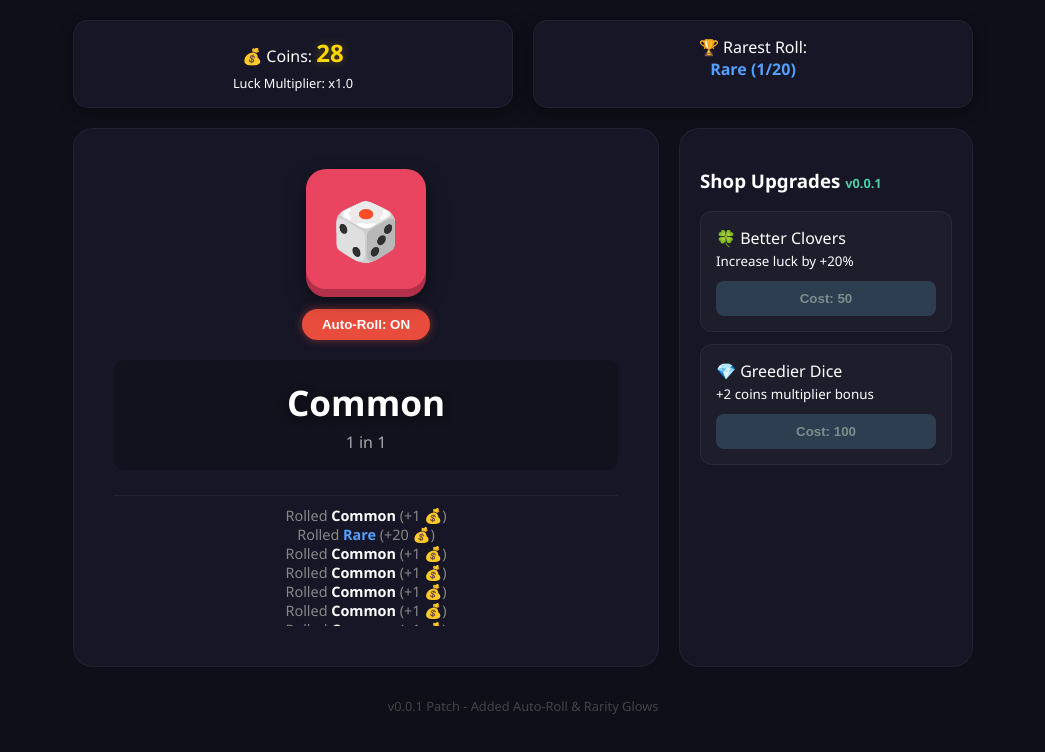
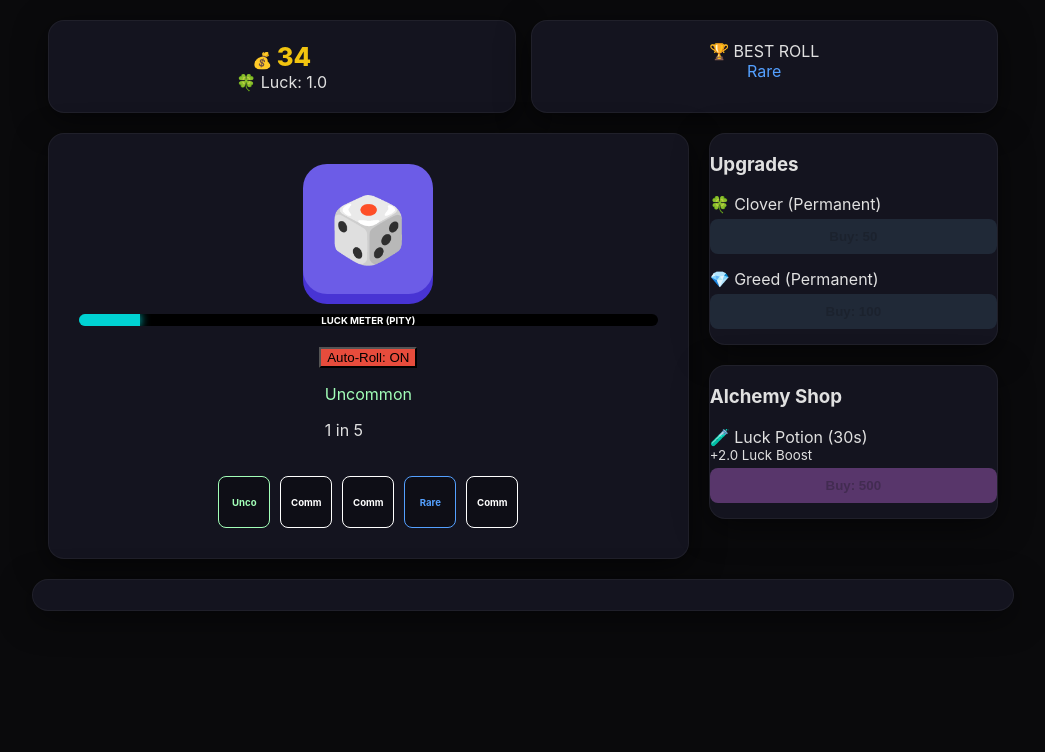
Before and after one commit to TaiseerGamer/-Dice-Elements-RNG, a plain HTML site: page index.html in a window 1280 px wide. Both pictures are taken after a click on the button "Auto-Roll: OFF". Shown: the whole page, without its empty margins (117-1162 px from the left). Drawn offline with Linux system fonts and the light colour scheme.

Commit message:
Add files via upload

```diff
--- a/index.html
+++ b/index.html
@@ -3,53 +3,74 @@
 <head>
     <meta charset="UTF-8">
     <meta name="viewport" content="width=device-width, initial-scale=1.0">
-    <title>Dice Elements RNG - v0.0.1</title>
+    <title>Dice Elements RNG - v0.0.2</title>
     <link rel="stylesheet" href="style.css">
 </head>
 <body>
 
     <div class="header-container">
-        <div class="stats-bar">
-            <div>💰 Coins: <span id="coins">0</span></div>
-            <div style="font-size: 0.8rem; margin-top: 5px;">Luck Multiplier: x<span id="luck-stat">1.0</span></div>
+        <div class="stats-bar card">
+            <div class="stat-item">💰 <span id="coins">0</span></div>
+            <div class="stat-item luck-text">🍀 Luck: <span id="luck-stat">1.0</span></div>
         </div>
-        <div class="best-roll-box">
-            <div>🏆 Rarest Roll:</div>
-            <div id="best-roll-display" style="color: #aaa; font-weight: bold;">None Yet</div>
+        <div class="best-roll-box card">
+            <div class="label">🏆 BEST ROLL</div>
+            <div id="best-roll-display">None Yet</div>
         </div>
     </div>
 
     <div class="game-container">
-        <div class="roll-section">
-            <div id="dice">🎲</div>
+        <div class="roll-section card">
+            <div id="dice-container">
+                <div id="dice">🎲</div>
+                <div id="pity-indicator">PITY READY!</div>
+            </div>
+
+            <div class="pity-bar-container">
+                <div id="pity-fill"></div>
+                <span class="pity-label">LUCK METER (PITY)</span>
+            </div>
 
             <div class="controls">
                 <button id="autoroll-btn" class="control-btn" onclick="toggleAutoRoll()">Auto-Roll: OFF</button>
             </div>
 
-            <div class="rarity-display" id="rarity-display-box">
-                <p id="rarity-name">Click the Dice to Roll!</p>
+            <div class="rarity-display" id="display-box">
+                <p id="rarity-name">Roll the Dice!</p>
                 <p id="rarity-chance"></p>
             </div>
-            <div class="log" id="roll-log"></div>
+
+            <div class="recent-rolls" id="recent-feed"></div>
         </div>
 
-        <div class="upgrade-section">
-            <h3>Shop Upgrades <span style="font-size: 0.8rem; color: #4ecca3;">v0.0.1</span></h3>
-            <div class="upgrade-card">
-                <div>🍀 Better Clovers</div>
-                <small>Increase luck by +20%</small>
-                <button class="buy-btn" onclick="buyUpgrade('luck')" id="luck-cost">Cost: 50</button>
+        <div class="sidebar">
+            <div class="upgrade-section card">
+                <h3>Upgrades</h3>
+                <div class="upgrade-item">
+                    <span>🍀 Clover (Permanent)</span>
+                    <button onclick="buyUpgrade('luck')" id="luck-cost" class="buy-btn">Cost: 50</button>
+                </div>
+                <div class="upgrade-item">
+                    <span>💎 Greed (Permanent)</span>
+                    <button onclick="buyUpgrade('coins')" id="coin-cost" class="buy-btn">Cost: 100</button>
+                </div>
             </div>
-            <div class="upgrade-card">
-                <div>💎 Greedier Dice</div>
-                <small>+2 coins multiplier bonus</small>
-                <button class="buy-btn" onclick="buyUpgrade('coins')" id="coin-cost">Cost: 100</button>
+
+            <div class="potion-section card">
+                <h3>Alchemy Shop</h3>
+                <div class="upgrade-item">
+                    <span>🧪 Luck Potion (30s)</span>
+                    <small>+2.0 Luck Boost</small>
+                    <button onclick="buyPotion()" id="potion-cost" class="buy-btn potion">Buy: 500</button>
+                </div>
+                <div id="potion-timer">Potion Active: 0s</div>
             </div>
         </div>
     </div>
 
-    <div class="version-tag">v0.0.1 Patch - Added Auto-Roll & Rarity Glows</div>
+    <div class="log-section card">
+        <div id="roll-log"></div>
+    </div>
 
     <script src="script.js"></script>
 </body>
--- a/script.js
+++ b/script.js
@@ -1,15 +1,21 @@
 // Game State
 let coins = 0;
-let luck = 1.0;
-let coinTierBonus = 1;
+let baseLuck = 1.0;
+let potionLuck = 0;
+let coinMultiplier = 1;
 let luckCost = 50;
 let coinCost = 100;
-let highestChanceRolled = 0; // Tracks best roll index
+let potionCost = 500;
 
-let autoRollInterval = null;
-let isAutoRolling = false;
+let pityCounter = 0;
+const PITY_MAX = 100;
 
-// Rarity Data (1 in X chance)
+let potionActive = false;
+let potionSeconds = 0;
+
+let highestChance = 0;
+let recentRolls = [];
+
 const rarities = [
     { name: "Common", chance: 1, color: "#ffffff", payout: 1 },
     { name: "Uncommon", chance: 5, color: "#a2ffb8", payout: 5 },
@@ -17,118 +23,145 @@ const rarities = [
     { name: "Epic", chance: 100, color: "#a55eea", payout: 100 },
     { name: "Legendary", chance: 500, color: "#f7b731", payout: 500 },
     { name: "Mythic", chance: 2500, color: "#eb3b5a", payout: 2500 },
-    { name: "Supernatural", chance: 7500, color: "#00d2d3", payout: 6000 },
-    { name: "Demonic", chance: 20000, color: "#ff6b6b", payout: 15000 },
     { name: "Angelical", chance: 50000, color: "#fff200", payout: 40000 },
-    { name: "Elemental: Fire", chance: 150000, color: "#ff4d00", payout: 120000 },
-    { name: "Elemental: Void", chance: 500000, color: "#57606f", payout: 400000 },
-    { name: "Galactic", chance: 2000000, color: "#2bcbba", payout: 1500000 },
-    { name: "Universal", chance: 10000000, color: "#fd79a8", payout: 8000000 }
+    { name: "Elemental", chance: 250000, color: "#ff4d00", payout: 200000 },
+    { name: "Corrupted", chance: 1000000, color: "#2f3542", payout: 800000 },
+    { name: "Divine", chance: 10000000, color: "#74b9ff", payout: 5000000 },
+    { name: "Infinity", chance: 100000000, color: "#a29bfe", payout: 50000000 }
 ];
 
-const diceBtn = document.getElementById('dice');
-const rarityText = document.getElementById('rarity-name');
-const chanceText = document.getElementById('rarity-chance');
-const coinsDisplay = document.getElementById('coins');
-const luckDisplay = document.getElementById('luck-stat');
-const bestRollDisplay = document.getElementById('best-roll-display');
-const displayBox = document.getElementById('rarity-display-box');
-const log = document.getElementById('roll-log');
-const autoBtn = document.getElementById('autoroll-btn');
+function getLuck() {
+    return baseLuck + potionLuck;
+}
 
 function updateUI() {
-    coinsDisplay.innerText = Math.floor(coins).toLocaleString();
-    luckDisplay.innerText = luck.toFixed(1);
-    document.getElementById('luck-cost').innerText = `Cost: ${luckCost}`;
-    document.getElementById('coin-cost').innerText = `Cost: ${coinCost}`;
+    document.getElementById('coins').innerText = Math.floor(coins).toLocaleString();
+    document.getElementById('luck-stat').innerText = getLuck().toFixed(1);
+
+    document.getElementById('luck-cost').innerText = `Buy: ${luckCost}`;
+    document.getElementById('coin-cost').innerText = `Buy: ${coinCost}`;
+    document.getElementById('potion-cost').innerText = `Buy: ${potionCost}`;
 
     document.getElementById('luck-cost').disabled = coins < luckCost;
     document.getElementById('coin-cost').disabled = coins < coinCost;
+    document.getElementById('potion-cost').disabled = coins < potionCost;
+
+    // Update Pity Bar
+    const fill = (pityCounter / PITY_MAX) * 100;
+    document.getElementById('pity-fill').style.width = `${fill}%`;
+    document.getElementById('pity-indicator').style.display = pityCounter >= PITY_MAX ? 'block' : 'none';
 }
 
 function roll() {
-    // Dice Click Animation Bounce
-    diceBtn.style.transform = "scale(0.85) rotate(12deg)";
-    setTimeout(() => { diceBtn.style.transform = "scale(1) rotate(0deg)"; }, 40);
+    let currentLuck = getLuck();
 
-    // Calculate Roll with Luck factor
-    const rollVal = Math.random() / luck;
+    // Apply Pity
+    if (pityCounter >= PITY_MAX) {
+        currentLuck *= 10;
+        pityCounter = 0;
+    } else {
+        pityCounter++;
+    }
+
+    const rollVal = Math.random() / currentLuck;
     let result = rarities[0];
-    let resultIndex = 0;
 
     for (let i = rarities.length - 1; i >= 0; i--) {
         if (rollVal <= (1 / rarities[i].chance)) {
             result = rarities[i];
-            resultIndex = i;
             break;
         }
     }
 
-    // Money Calculations
-    const earnings = result.payout * coinTierBonus;
-    coins += earnings;
+    coins += result.payout * coinMultiplier;
 
-    // Tracker for Best Roll
-    if (result.chance > highestChanceRolled) {
-        highestChanceRolled = result.chance;
-        bestRollDisplay.innerText = `${result.name} (1/${result.chance.toLocaleString()})`;
-        bestRollDisplay.style.color = result.color;
+    // Track Best
+    if (result.chance > highestChance) {
+        highestChance = result.chance;
+        const best = document.getElementById('best-roll-display');
+        best.innerText = result.name;
+        best.style.color = result.color;
     }
 
-    // Display Text & Colors
-    rarityText.innerText = result.name;
-    rarityText.style.color = result.color;
-    chanceText.innerText = `1 in ${result.chance.toLocaleString()}`;
+    // Update Display
+    const nameTxt = document.getElementById('rarity-name');
+    nameTxt.innerText = result.name;
+    nameTxt.style.color = result.color;
+    document.getElementById('rarity-chance').innerText = `1 in ${result.chance.toLocaleString()}`;
 
-    // Dynamic Box Glow Effects for Rare Drops
-    if (result.chance >= 100) {
-        displayBox.style.boxShadow = `inset 0 0 20px ${result.color}44, 0 0 15px ${result.color}33`;
-        displayBox.style.background = `${result.color}11`;
-    } else {
-        displayBox.style.boxShadow = "none";
-        displayBox.style.background = "rgba(0,0,0,0.2)";
-    }
-
-    // Log Feed Output
-    const logEntry = document.createElement('div');
-    logEntry.innerHTML = `Rolled <span style="color:${result.color}; font-weight:bold">${result.name}</span> (+${earnings.toLocaleString()} 💰)`;
-    log.prepend(logEntry);
-
-    // Prevent log from overflowing memory endlessly
-    if (log.children.length > 25) {
-        log.removeChild(log.lastChild);
-    }
-
+    updateRecentRolls(result);
     updateUI();
 }
 
-function toggleAutoRoll() {
-    if (isAutoRolling) {
-        clearInterval(autoRollInterval);
-        autoBtn.innerText = "Auto-Roll: OFF";
-        autoBtn.classList.remove('active');
-        isAutoRolling = false;
-    } else {
-        // Automatically rolls every 300ms
-        autoRollInterval = setInterval(roll, 300);
-        autoBtn.innerText = "Auto-Roll: ON";
-        autoBtn.classList.add('active');
-        isAutoRolling = true;
+function updateRecentRolls(res) {
+    recentRolls.unshift(res);
+    if (recentRolls.length > 5) recentRolls.pop();
+
+    const feed = document.getElementById('recent-feed');
+    feed.innerHTML = '';
+    recentRolls.forEach(r => {
+        const item = document.createElement('div');
+        item.className = 'recent-roll-item';
+        item.style.borderColor = r.color;
+        item.style.color = r.color;
+        item.innerText = r.name.substring(0, 4);
+        feed.appendChild(item);
+    });
+}
+
+function buyPotion() {
+    if (coins >= potionCost) {
+        coins -= potionCost;
+        potionSeconds += 30;
+        potionLuck = 2.0;
+        potionActive = true;
+        document.getElementById('potion-timer').style.display = 'block';
+        updateUI();
     }
 }
+
+// Potion Timer Loop
+setInterval(() => {
+    if (potionSeconds > 0) {
+        potionSeconds--;
+        document.getElementById('potion-timer').innerText = `Potion Active: ${potionSeconds}s`;
+    } else if (potionActive) {
+        potionActive = false;
+        potionLuck = 0;
+        document.getElementById('potion-timer').style.display = 'none';
+        updateUI();
+    }
+}, 1000);
 
 function buyUpgrade(type) {
     if (type === 'luck' && coins >= luckCost) {
         coins -= luckCost;
-        luck += 0.2;
-        luckCost = Math.floor(luckCost * 1.6);
+        baseLuck += 0.2;
+        luckCost = Math.floor(luckCost * 1.7);
     } else if (type === 'coins' && coins >= coinCost) {
         coins -= coinCost;
-        coinTierBonus += 2;
-        coinCost = Math.floor(coinCost * 1.9);
+        coinMultiplier += 1;
+        coinCost = Math.floor(coinCost * 2.2);
     }
     updateUI();
 }
 
-diceBtn.addEventListener('click', roll);
+// Auto roll Logic
+let autoRollActive = false;
+let autoRollInterval;
+function toggleAutoRoll() {
+    autoRollActive = !autoRollActive;
+    const btn = document.getElementById('autoroll-btn');
+    if (autoRollActive) {
+        btn.innerText = "Auto-Roll: ON";
+        btn.style.background = "#e74c3c";
+        autoRollInterval = setInterval(roll, 250);
+    } else {
+        btn.innerText = "Auto-Roll: OFF";
+        btn.style.background = "#34495e";
+        clearInterval(autoRollInterval);
+    }
+}
+
+document.getElementById('dice').addEventListener('click', roll);
 updateUI();
--- a/style.css
+++ b/style.css
@@ -1,178 +1,182 @@
 :root {
-    --bg: #0f0f1a;
-    --panel: #161626;
-    --accent: #e94560;
-    --text: #ffffff;
+    --bg: #0a0a0c;
+    --card: #14141f;
+    --accent: #6c5ce7;
+    --gold: #f1c40f;
+    --pity: #00d2d3;
 }
 
 body {
-    font-family: 'Segoe UI', Tahoma, Geneva, Verdana, sans-serif;
+    font-family: 'Inter', system-ui, -apple-system, sans-serif;
     background-color: var(--bg);
-    color: var(--text);
+    color: #e0e0e0;
+    margin: 0;
+    padding: 20px;
     display: flex;
     flex-direction: column;
     align-items: center;
-    margin: 0;
-    padding: 20px;
-    min-height: 100vh;
+}
+
+.card {
+    background: var(--card);
+    border-radius: 16px;
+    border: 1px solid rgba(255,255,255,0.05);
+    box-shadow: 0 8px 32px rgba(0,0,0,0.5);
 }
 
 .header-container {
     display: flex;
-    gap: 20px;
+    gap: 15px;
+    width: 100%;
+    max-width: 950px;
     margin-bottom: 20px;
-    width: 100%;
-    max-width: 900px;
 }
 
-.stats-bar, .best-roll-box {
-    background: var(--panel);
-    padding: 15px 30px;
-    border-radius: 15px;
-    box-shadow: 0 4px 15px rgba(0,0,0,0.4);
-    flex: 1;
-    text-align: center;
-    border: 1px solid rgba(255, 255, 255, 0.05);
-}
+.stats-bar, .best-roll-box { flex: 1; padding: 20px; text-align: center; }
 
-#coins {
-    color: #ffd700;
-    font-weight: bold;
-    font-size: 1.5rem;
-    text-shadow: 0 0 10px rgba(255, 215, 0, 0.3);
-}
+#coins { color: var(--gold); font-weight: 800; font-size: 1.6rem; }
 
 .game-container {
     display: flex;
     gap: 20px;
-    max-width: 900px;
     width: 100%;
+    max-width: 950px;
 }
 
 .roll-section {
     flex: 2;
-    background: var(--panel);
-    padding: 40px;
-    border-radius: 20px;
-    text-align: center;
+    padding: 30px;
     display: flex;
     flex-direction: column;
     align-items: center;
-    border: 1px solid rgba(255, 255, 255, 0.05);
 }
 
+/* DICE & PITY INDICATOR */
+#dice-container { position: relative; margin-bottom: 20px; }
+
 #dice {
-    width: 120px;
-    height: 120px;
+    width: 130px;
+    height: 130px;
     background: var(--accent);
-    border-radius: 20px;
+    border-radius: 24px;
     display: flex;
     align-items: center;
     justify-content: center;
-    font-size: 3.5rem;
+    font-size: 4rem;
     cursor: pointer;
-    transition: transform 0.05s, box-shadow 0.05s;
+    box-shadow: 0 10px 0 #4834d4;
+    transition: 0.1s;
     user-select: none;
-    box-shadow: 0 8px 0 #b3304a, 0 10px 20px rgba(0,0,0,0.5);
-    margin-bottom: 20px;
 }
 
-#dice:active {
-    transform: translateY(6px);
-    box-shadow: 0 2px 0 #b3304a, 0 5px 10px rgba(0,0,0,0.5);
+#dice:active { transform: translateY(6px); box-shadow: 0 4px 0 #4834d4; }
+
+#pity-indicator {
+    position: absolute;
+    top: -20px;
+    left: 50%;
+    transform: translateX(-50%);
+    background: var(--pity);
+    color: black;
+    font-weight: bold;
+    padding: 4px 10px;
+    border-radius: 10px;
+    font-size: 0.7rem;
+    display: none;
+    animation: pulse 1s infinite;
 }
 
-.controls {
+/* PROGRESS BARS */
+.pity-bar-container {
+    width: 100%;
+    height: 12px;
+    background: #000;
+    border-radius: 6px;
     margin-bottom: 20px;
+    position: relative;
+    overflow: hidden;
 }
 
-.control-btn {
-    background: #34495e;
-    color: white;
-    border: none;
-    padding: 8px 20px;
-    border-radius: 20px;
-    cursor: pointer;
-    font-weight: bold;
-    transition: background 0.2s;
+#pity-fill {
+    width: 0%;
+    height: 100%;
+    background: var(--pity);
+    box-shadow: 0 0 10px var(--pity);
+    transition: width 0.3s;
 }
 
-.control-btn.active {
-    background: #e74c3c;
-    box-shadow: 0 0 10px rgba(231, 76, 60, 0.5);
+.pity-label {
+    position: absolute;
+    width: 100%;
+    text-align: center;
+    font-size: 0.6rem;
+    font-weight: bold;
+    top: 1px;
+    color: white;
 }
 
-.rarity-display {
-    height: 110px;
-    width: 100%;
+/* FEEDS */
+.recent-rolls {
+    display: flex;
+    gap: 10px;
+    margin-top: 20px;
+}
+
+.recent-roll-item {
+    width: 50px;
+    height: 50px;
+    background: rgba(0,0,0,0.3);
+    border-radius: 8px;
+    display: flex;
+    align-items: center;
+    justify-content: center;
+    font-size: 0.6rem;
+    font-weight: bold;
+    text-align: center;
+    border: 1px solid rgba(255,255,255,0.1);
+}
+
+.sidebar { flex: 1; display: flex; flex-direction: column; gap: 20px; }
+
+.upgrade-item {
+    margin-bottom: 15px;
     display: flex;
     flex-direction: column;
-    justify-content: center;
-    border-radius: 10px;
-    transition: background 0.3s, box-shadow 0.3s;
-    background: rgba(0,0,0,0.2);
 }
 
-#rarity-name {
-    font-size: 2.2rem;
-    font-weight: bold;
-    margin: 0;
-    text-shadow: 0 2px 10px rgba(0,0,0,0.5);
-}
-
-#rarity-chance {
-    color: #aaa;
-    margin: 5px 0 0 0;
-}
-
-.upgrade-section {
-    flex: 1;
-    background: var(--panel);
-    padding: 20px;
-    border-radius: 20px;
-    border: 1px solid rgba(255, 255, 255, 0.05);
-}
-
-.upgrade-card {
-    background: rgba(255,255,255,0.03);
-    padding: 15px;
-    border-radius: 12px;
-    margin-bottom: 12px;
-    border: 1px solid rgba(255,255,255,0.05);
-}
-
-button.buy-btn {
-    background: #4ecca3;
-    color: #111;
+.buy-btn {
+    background: #2ecc71;
     border: none;
-    padding: 10px 12px;
+    padding: 10px;
     border-radius: 8px;
     cursor: pointer;
     font-weight: bold;
-    width: 100%;
-    margin-top: 10px;
-    transition: opacity 0.2s;
+    margin-top: 5px;
 }
 
-button:disabled {
-    background: #2c3e50 !important;
-    color: #7f8c8d !important;
-    cursor: not-allowed;
+.buy-btn.potion { background: #9b59b6; }
+
+#potion-timer {
+    font-size: 0.8rem;
+    color: #9b59b6;
+    font-weight: bold;
+    text-align: center;
+    display: none;
 }
 
-.log {
-    margin-top: 25px;
-    font-size: 0.9rem;
-    color: #888;
-    max-height: 120px;
+.log-section {
+    width: 100%;
+    max-width: 950px;
+    margin-top: 20px;
+    padding: 15px;
+    max-height: 100px;
     overflow-y: auto;
-    width: 100%;
-    border-top: 1px solid rgba(255,255,255,0.05);
-    padding-top: 10px;
 }
 
-.version-tag {
-    margin-top: 30px;
-    font-size: 0.8rem;
-    color: #444;
+button:disabled { background: #2c3e50; opacity: 0.5; }
+
+@keyframes pulse {
+    0% { transform: translateX(-50%) scale(1); }
+    50% { transform: translateX(-50%) scale(1.1); }
+    100% { transform: translateX(-50%) scale(1); }
 }
```
